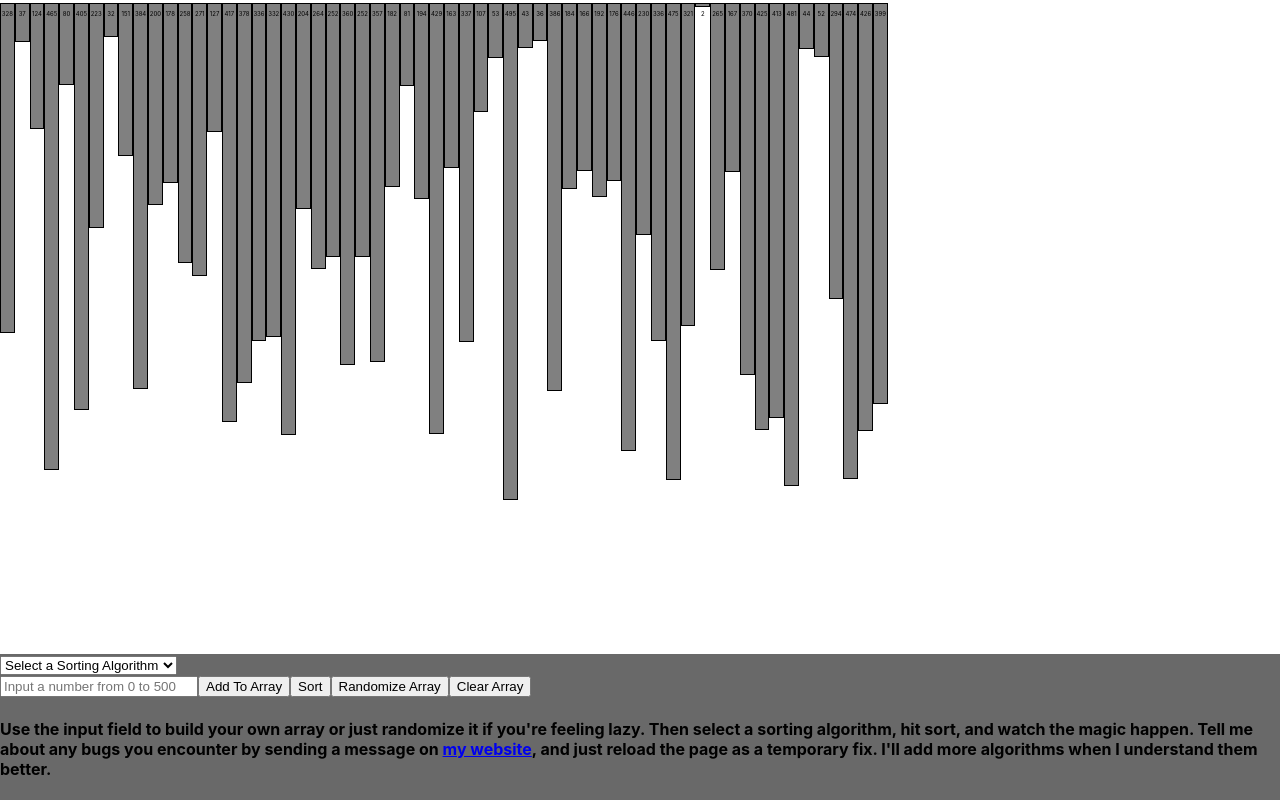
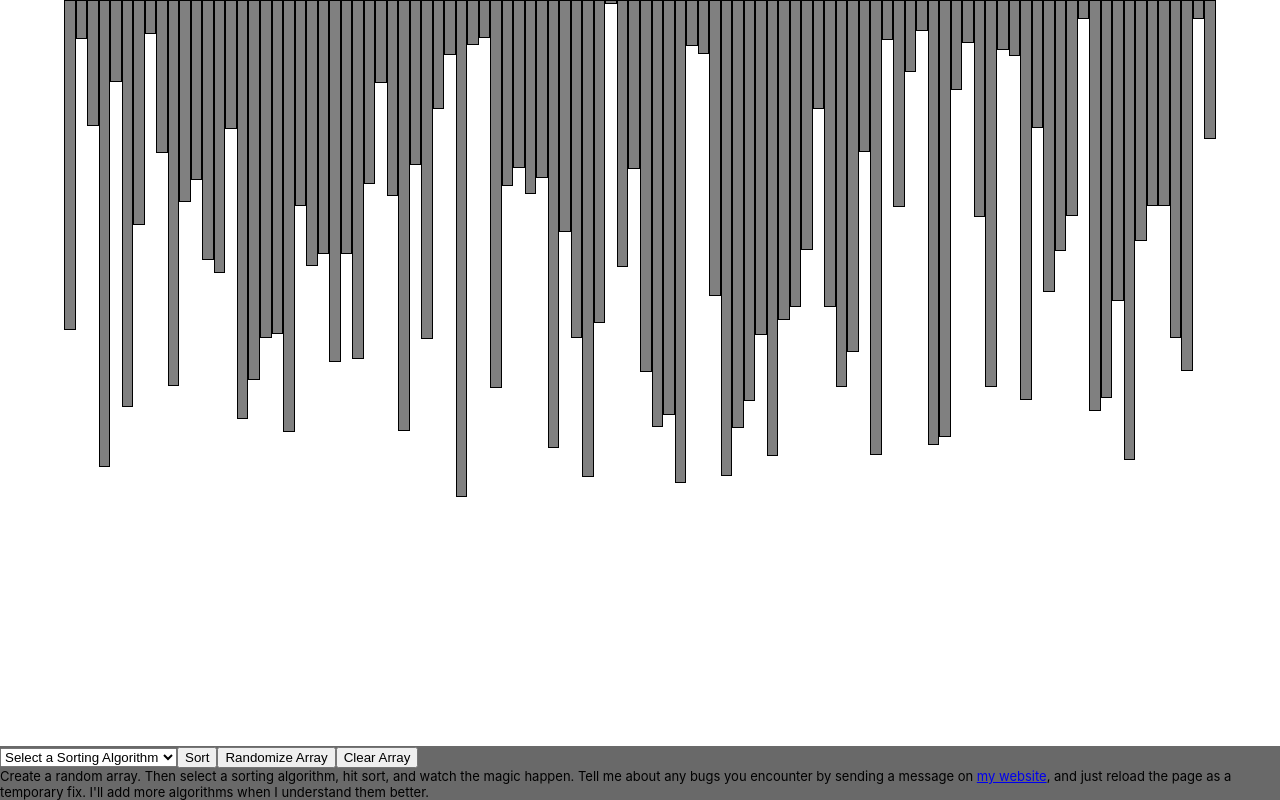
Before and after one commit to adomaster123/sorting-visualizer, a React (Create React App) app: page / in a window 1280 px wide. Both pictures are taken after a click on the button "Randomize Array". Built offline with nearby package versions, Linux system fonts and the light colour scheme.

Commit message:
removed a ton of useless features

```diff
--- a/src/App.js
+++ b/src/App.js
@@ -5,39 +5,15 @@ class App extends React.Component{
   constructor(props) {
     super(props)
     this.state = {
-      nextArrayItem: "",
       arrayToSort: [],
       sortMethod: "",
-      maxArraySize: 60,
-      selectedIndex: []
+      maxArraySize: 100,
+      selectedIndex: [],
    }
-   this.handleInput = this.handleInput.bind(this);
-   this.handleAdd = this.handleAdd.bind(this);
    this.handleReset = this.handleReset.bind(this);
    this.handleSort = this.handleSort.bind(this);
    this.handleSelect = this.handleSelect.bind(this);
    this.handleRandomize = this.handleRandomize.bind(this);
-  }
-  handleInput(event) {
-    this.setState({
-      nextArrayItem: event.target.value
-    })
-  }
-  handleAdd() {
-    if(this.state.arrayToSort.length < this.state.maxArraySize && this.state.nextArrayItem !== null && this.state.nextArrayItem !== "" && this.state.nextArrayItem !== [] && parseInt(this.state.nextArrayItem , 10) <= 500 && parseInt(this.state.nextArrayItem , 10) >= 0) {
-    this.setState({
-      arrayToSort: [...this.state.arrayToSort, parseInt(this.state.nextArrayItem , 10)],
-      nextArrayItem: null
-    })
-    this.refs.arrayInput.value = "";
-  } else if(parseInt(this.state.nextArrayItem , 10) > 500 || parseInt(this.state.nextArrayItem , 10) < 0) {
-    alert("Please stay within the range 0-500.")
-    this.refs.arrayInput.value = "";
-  } else if(this.state.nextArrayItem === "") {
-    alert("Please input a number")
-  } else if(this.state.arrayToSort.length === this.state.maxArraySize) {
-    alert("Max array size reached")
-  }
   }
   handleReset() {
     this.setState({arrayToSort: []})
@@ -61,12 +37,12 @@ class App extends React.Component{
             let tmp = array[i];
             array[i] = array[i + 1];
             array[i + 1] = tmp;
-            this.setState({arrayToSort: array, selectedIndex: [this.state.selectedIndex , i + 1]})
+            this.setState({arrayToSort: array, selectedIndex: [ i, i + 1]})
         }
         i++;
-        }, 50)
+        }, 10)
       } , 300 )
-      }
+    }
   }
   handleSelect(event) {
     this.setState({
@@ -91,9 +67,9 @@ class App extends React.Component{
     const graphStyles = {
       maxHeight: "80vh",
       position: "relative",
-      display: "grid",
-      gridTemplateRows: "auto",
-      gridTemplateColumns: "auto"
+      bottom: "0",
+      display: "flex",
+      justifyContent: "center"
     }
     const controlStyles = {
       background: "#696969",
@@ -102,25 +78,25 @@ class App extends React.Component{
       bottom: "0px",
       width: "100vw"
     }
-    const inputStyles = {
-      width: "190px"
+    const textStyles = {
+      fontSize: "13px",
+      padding: "0px",
+      margin: "0px"
     }
     return (
       <div className="App">
-        <div id="graph" style={graphStyles}>
+        <div  id="graph" style={graphStyles}>
         <Graph selectedIndex={this.state.selectedIndex} arrayToSort={this.state.arrayToSort}/>
         </div>
         <div id="controlpanel" style={controlStyles}>
         <select onChange={this.handleSelect} defaultValue="Select a Sorting Algorithm">
           <option disabled>Select a Sorting Algorithm</option>
           <option>Bubble Sort</option>
-        </select> <br></br>
-        <input style={inputStyles} placeholder="Input a number from 0 to 500" ref="arrayInput" type="number" onChange={this.handleInput} value={this.state.nextArrayItem}></input>
-        <button onClick={this.handleAdd}>Add To Array</button>
+        </select>
         <button onClick={this.handleSort}>Sort</button>
         <button onClick={this.handleRandomize}>Randomize Array</button>
         <button onClick={this.handleReset}>Clear Array</button>
-        <h4>Use the input field to build your own array or just randomize it if you're feeling lazy. Then select a sorting algorithm, hit sort, and watch the magic happen. Tell me about any bugs you encounter by sending a message on <a href="http://adoibori.com">my website</a>, and just reload the page as a temporary fix. I'll add more algorithms when I understand them better.</h4>
+        <p style={textStyles}>Create a random array. Then select a sorting algorithm, hit sort, and watch the magic happen. Tell me about any bugs you encounter by sending a message on <a rel="noopener noreferrer" target="_blank" href="http://adoibori.com/#contact">my website</a>, and just reload the page as a temporary fix. I'll add more algorithms when I understand them better.</p>
         </div>
       </div>
     );
--- a/src/Bar.js
+++ b/src/Bar.js
@@ -4,19 +4,18 @@ const Bar = (props) => {
     const barStyles = {
         width: `1%`,
         height: `${props.number}px`,
-        background: props.number === props.array.splice().sort((a,b)=>a-b)[props.array.indexOf(props.number)] ? "green" : props.selectedIndex.includes(props.index) ? "red":"gray",
+        background: "gray",
         border: "1px solid black",
         display: "inline-block",
         position: "relative",
-        top: "0px",
+        bottom: "0px",
         textAlign: "center",
     }
-    const numberStyles = {
-        fontSize: "6px"
+    if (props.selectedIndex.includes(props.index)) {
+        barStyles.background = "red"
     }
     return (
         <div className="bar" style={barStyles}>
-            <p style={numberStyles}>{props.number}</p>
         </div>
     )
 }
--- a/src/Graph.js
+++ b/src/Graph.js
@@ -2,8 +2,14 @@ import React from 'react';
 import Bar from './Bar';
 
 const Graph = (props) => {
+    const graphStyles = {
+        display: "flex",
+        justifyContent: "center",
+        position: "relative",
+        width: "90vw",
+    }
     return (
-        <div>
+        <div style={graphStyles}>
             {props.arrayToSort.map(number => {
                 return (
                     <Bar key={1 + Math.random()} array={props.arrayToSort} index={props.arrayToSort.indexOf(number)} selectedIndex={props.selectedIndex} number={number}/>
```
Also changed, not shown: src/index.css (line endings or trailing spaces).
